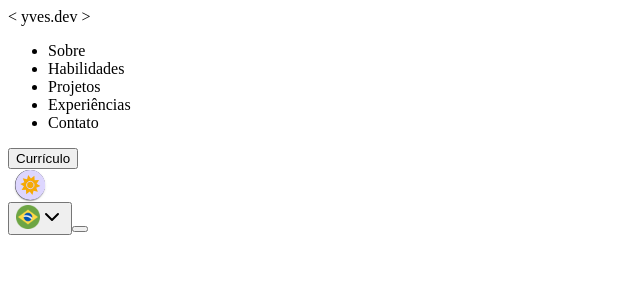
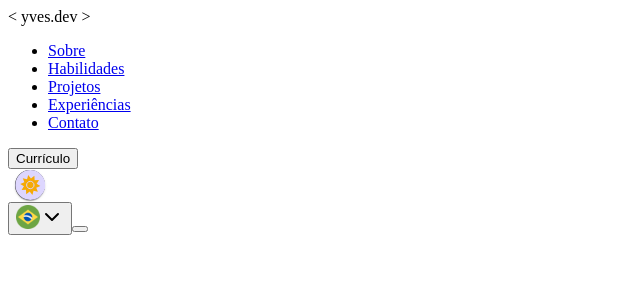
Before and after one commit to yvessrib/portfolio, a Next.js app: page /header in a window 1280 px wide. Shown: the top 300 px of the page, without its empty margins (0-640 px from the left). Built offline with nearby package versions, Linux system fonts and the light colour scheme.

Commit message:
feat: adjustments

```diff
--- a/src/components/projectCard.tsx
+++ b/src/components/projectCard.tsx
@@ -18,7 +18,7 @@ export function ProjectCard (variant: { direction: "left" | "right" }) {
        <div className={`${variant.direction === "right" ? "items-end" : ""} flex flex-col gap-6 p-4 w-full`}>
         <span className="font-poppins font-semibold text-2xl text-black dark:text-white">Título Lorem Ipsum</span>
         <span className={`${variant.direction === "right" ? "text-right" : ""} font-firacode font-semibold text-base text-black dark:text-zinc-200`}>Lorem ipsum dolor sit amet, consectetur adipiscing elit. Maecenas diam sem, blandit luctus leo ac, accumsan vulputate eros.</span>
-        <div className={`${variant.direction === "right" ? "flex-row-reverse" : "flex-row"} flex gap-3 font-firacode font-semibold text-sm text-black dark:text-white`}>
+        <div className={`${variant.direction === "right" ? "flex-row-reverse" : "flex-row"} flex gap-3 font-firacode font-semibold text-xs text-black dark:text-white`}>
           <span className="bg-violet-400 px-2 py-1 rounded-3xl">ReactJs</span>
           <span className="bg-violet-400 px-2 py-1 rounded-3xl">ReactJs</span>
           <span className="bg-violet-400 px-2 py-1 rounded-3xl">ReactJs</span>
--- a/src/pages/about.tsx
+++ b/src/pages/about.tsx
@@ -4,7 +4,7 @@ import { SectionHeader } from "@/components/sectionHeader";
 
 export default function AboutMe() {
   return (
-    <div className="dark:bg-zinc-800 bg-violet-200 px-8 md:px-16 py-6 md:py-12">
+    <div id="about" className="dark:bg-zinc-800 bg-violet-200 px-8 md:px-16 py-6 md:py-12">
       <SectionHeader sectionNumber={"001"} sectionName={"Sobre mim"} />
       <div className="flex flex-col md:flex-row gap-12 md:gap-8 justify-between">
         <div className="flex flex-col items-center justify-center gap-4 font-firacode text-base font-semibold text-black dark:text-white w-full">
--- a/src/pages/contact.tsx
+++ b/src/pages/contact.tsx
@@ -11,12 +11,12 @@ export default function Contact() {
   // const isMobile = useMediaQuery({ query: "(max-width: 768px)" });
 
   return (
-    <div className="relative dark:bg-zinc-800 bg-violet-200 px-8 md:px-16 py-6 md:py-12 bg-background overflow-hidden">
+    <div id="contact" className="relative dark:bg-zinc-800 bg-violet-200 px-8 md:px-16 py-6 md:py-12 bg-background overflow-hidden">
 
       <FlickeringGrid
         className="z-0 absolute inset-1 inset-y-2 size-full"
         squareSize={4}
-        gridGap={6}
+        gridGap={8}
         color="#8b5cf6"
         maxOpacity={0.4}
         flickerChance={0.1}
--- a/src/pages/experiences.tsx
+++ b/src/pages/experiences.tsx
@@ -28,7 +28,7 @@ export default function Experiences() {
   // const scaleY = useTransform(scrollYProgress1, [0, 1], [0, 1]);
 
   return (
-    <div className="dark:bg-zinc-900 bg-white px-8 md:px-16 py-6 md:py-12">
+    <div id="experiences" className="dark:bg-zinc-900 bg-white px-8 md:px-16 py-6 md:py-12">
       <SectionHeader sectionNumber={"100"} sectionName={"Experiências"} />
 
       <div className="flex gap-6 mt-8">
--- a/src/pages/header.tsx
+++ b/src/pages/header.tsx
@@ -26,11 +26,21 @@ export default function Header(){
       <div className="font-poppins flex flex-row gap-6 lg:gap-8">
 
         <ul className="flex-row gap-8 items-center transition-all lg:flex hidden">
-          <li className="hover:text-violet-500">Sobre</li>
-          <li className="hover:text-violet-500">Habilidades</li>
-          <li className="hover:text-violet-500">Projetos</li>
-          <li className="hover:text-violet-500">Experiências</li>
-          <li className="hover:text-violet-500">Contato</li>
+          <li className="hover:text-violet-500 hover:cursor-pointer">
+            <a href="#about">Sobre</a>
+          </li>
+          <li className="hover:text-violet-500 hover:cursor-pointer">
+            <a href="#skills">Habilidades</a>
+          </li>
+          <li className="hover:text-violet-500 hover:cursor-pointer">
+            <a href="projects">Projetos</a>
+          </li>
+          <li className="hover:text-violet-500 hover:cursor-pointer">
+            <a href="experiences">Experiências</a>
+          </li>
+          <li className="hover:text-violet-500 hover:cursor-pointer">
+            <a href="contact">Contato</a>
+          </li>
         </ul>
 
         <button type="button" className="hidden lg:block py-0.5 px-6 bg-violet-500 rounded-[8px] shadow-glow">Currículo</button>
--- a/src/pages/projects.tsx
+++ b/src/pages/projects.tsx
@@ -5,7 +5,7 @@ import { Tabs, TabsContent, TabsList, TabsTrigger } from "@/components/ui/tabs"
 
 export default function Projects (){
   return (
-    <div className="dark:bg-zinc-800 bg-violet-200 px-8 md:px-16 py-6 md:py-12 min-h-[600px]">
+    <div id="projects" className="dark:bg-zinc-800 bg-violet-200 px-8 md:px-16 py-6 md:py-12 min-h-[600px]">
       <SectionHeader sectionNumber={"011"} sectionName={"Projetos"} />
       <Tabs defaultValue="personal" className="w-full ">
         <TabsList className="w-full dark:text-white text-black">
--- a/src/pages/skills.tsx
+++ b/src/pages/skills.tsx
@@ -6,7 +6,7 @@ export default function Skills (){
   const cards = [{ id: 1 }, { id: 2 }, { id: 3 }, { id: 4 }, { id: 5 }, { id: 6 }, { id: 7 }, { id: 8}, { id: 9 }, { id: 10}];
 
   return (
-    <div className="dark:bg-zinc-900 bg-white px-8 md:px-16 py-6 md:py-12">
+    <div id="skills" className="dark:bg-zinc-900 bg-white px-8 md:px-16 py-6 md:py-12">
       <SectionHeader sectionNumber={"010"} sectionName={"Habilidades"} />
       <div className="flex flex-col items-center justify-center">
         <div className=" gap-3 hidden md:flex flex-wrap justify-center">
```
